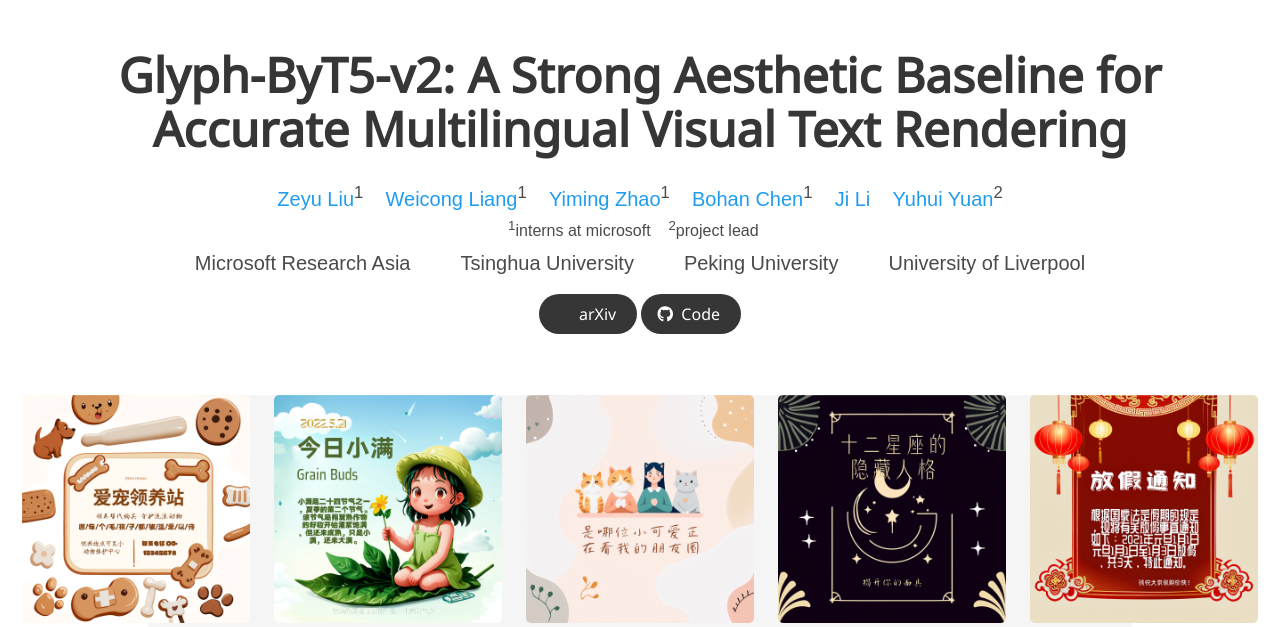
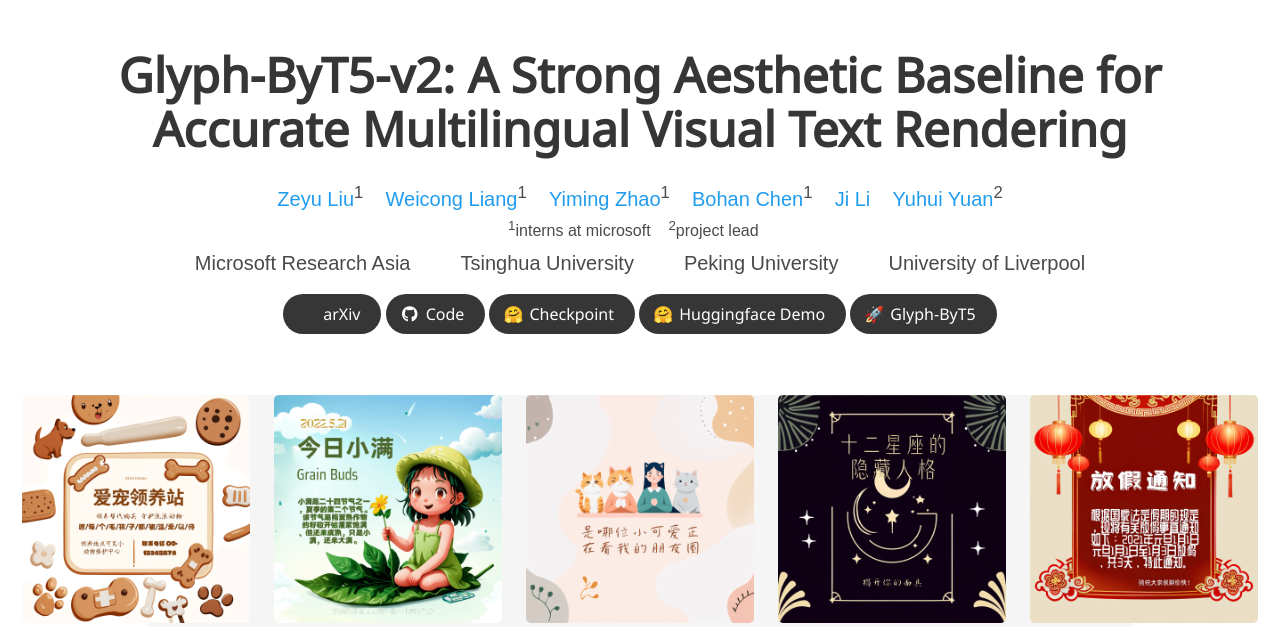
Before and after one commit to glyph-byt5-v2/glyph-byt5-v2.github.io, a plain HTML site: page index.html in a window 1280 px wide. Shown: the top 627 px of the page. Drawn offline with nearby package versions, Linux system fonts and the light colour scheme; some icons are missing; a web font is replaced by a local one.

Commit message:
feat: update misc links

```diff
--- a/index.html
+++ b/index.html
@@ -195,9 +195,9 @@
                   </span>
                   <span>arXiv</span>
                 </a>
-	      </span>
-	      </span>
-	      <span class="link-block">
+	            </span>
+	      <!-- </span> -->
+	            <span class="link-block">
                 <a href="https://github.com/AIGText/Glyph-ByT5"
                    class="external-link button is-normal is-rounded is-dark">
                   <span class="icon">
@@ -206,7 +206,38 @@
                   <span>Code</span>
                   </a>
               </span>
-              </div>
+
+	            <span class="link-block">
+                <a href="https://huggingface.co/GlyphByT5/Glyph-SDXL-v2"
+                    class="external-link button is-normal is-rounded is-dark">
+                    <span class="icon">
+                      🤗
+                    </span>
+                    <span>Checkpoint</span>
+                </a>
+              </span>
+
+	            <span class="link-block">
+                <a href="https://huggingface.co/spaces/GlyphByT5/Glyph-SDXL-v2"
+                    class="external-link button is-normal is-rounded is-dark">
+                    <span class="icon">
+                      🤗
+                    </span>
+                    <span>Huggingface Demo</span>
+                </a>
+              </span>
+
+	            <span class="link-block">
+                <a href="https://glyph-byt5.github.io/"
+                    class="external-link button is-normal is-rounded is-dark">
+                    <span class="icon">
+                      🚀
+                    </span>
+                    <span>Glyph-ByT5</span>
+                </a>
+              </span>
+
+            </div>
         </div>
       </div>
     </div>
@@ -599,6 +630,17 @@
   <div class="container is-max-desktop content">
     <h2 class="title">BibTeX</h2>
     <pre><code>
+      @misc{liu2024glyphbyt5v2,
+            title={Glyph-ByT5-v2: A Strong Aesthetic Baseline for Accurate Multilingual Visual Text Rendering},
+            author={Zeyu Liu and Weicong Liang and Yiming Zhao and Bohan Chen and Ji Li and Yuhui Yuan},
+            year={2024},
+            eprint={2406.10208},
+            archivePrefix={arXiv},
+            primaryClass={cs.CV}
+      }
+    </code></pre>
+
+    <pre><code>
     	@misc{liu2024glyphbyt5,
             title={Glyph-ByT5: A Customized Text Encoder for Accurate Visual Text Rendering},
             author={Zeyu Liu and Weicong Liang and Zhanhao Liang and Chong Luo and Ji Li and Gao Huang and Yuhui Yuan},
```
